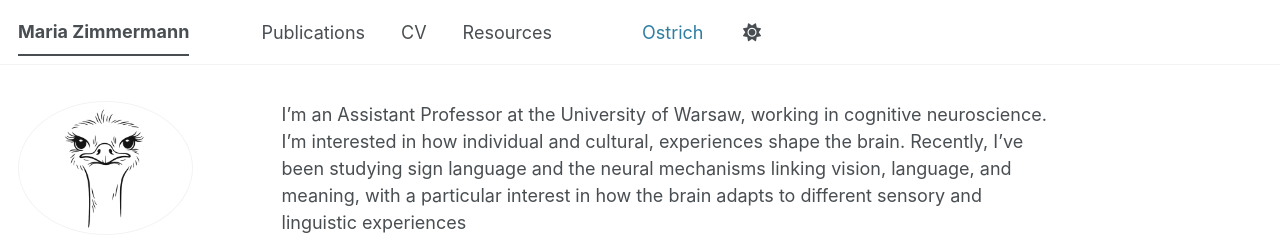
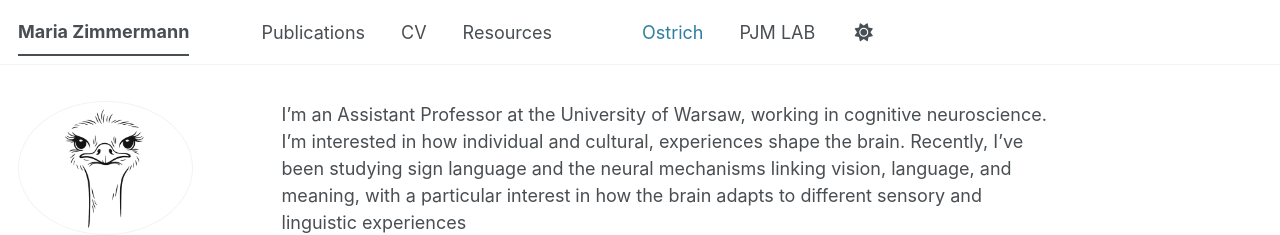
Before and after one commit to MariaZofiaZimmermann/mariazofiazimmermann.github.io, a Jekyll site: the page built from _pages/about.md, in a window 1280 px wide. Shown: the top 235 px of the page. Built offline with Jekyll 4.4.1, drawn with Linux system fonts in a browser that asks for light colours; some web fonts are replaced; a script bundle is joined from its source files by our own code; library files that are not in the unit come from our copies.

Commit message:
Update navigation.yml

```diff
--- a/_data/navigation.yml
+++ b/_data/navigation.yml
@@ -20,3 +20,6 @@ main:
 
   - title: "Ostrich"
     url: /ostrich/
+
+  - title: "PJM LAB"
+    url: /pjmlab/
```
